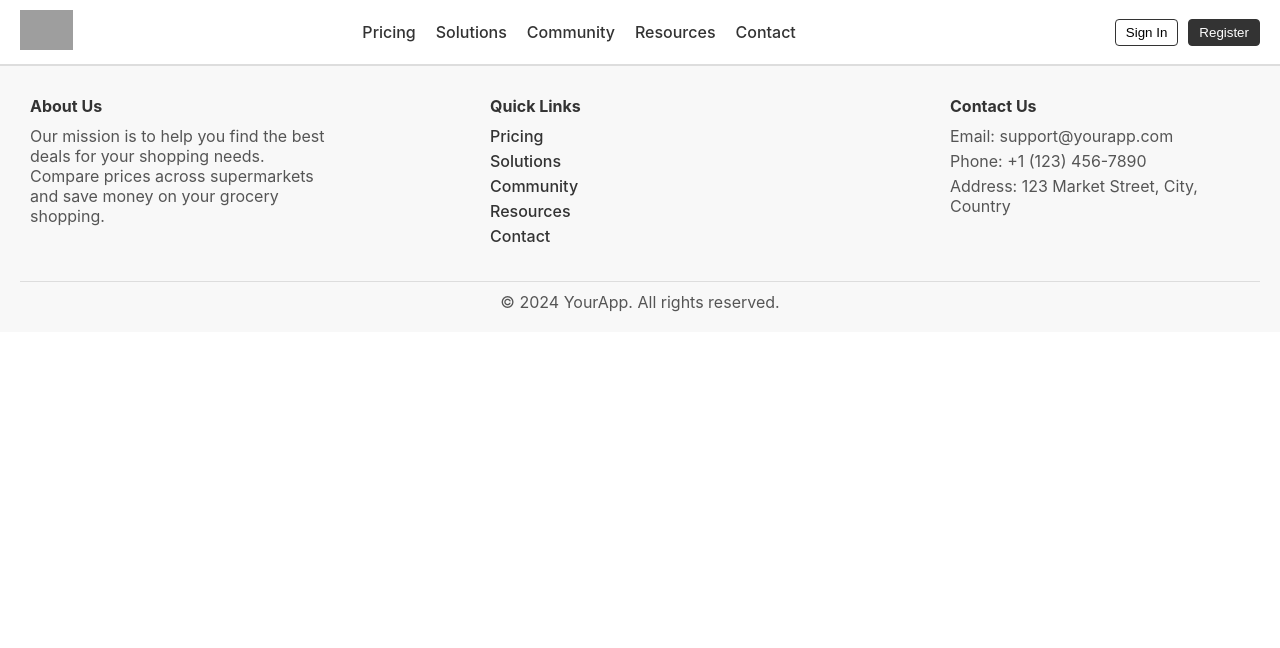
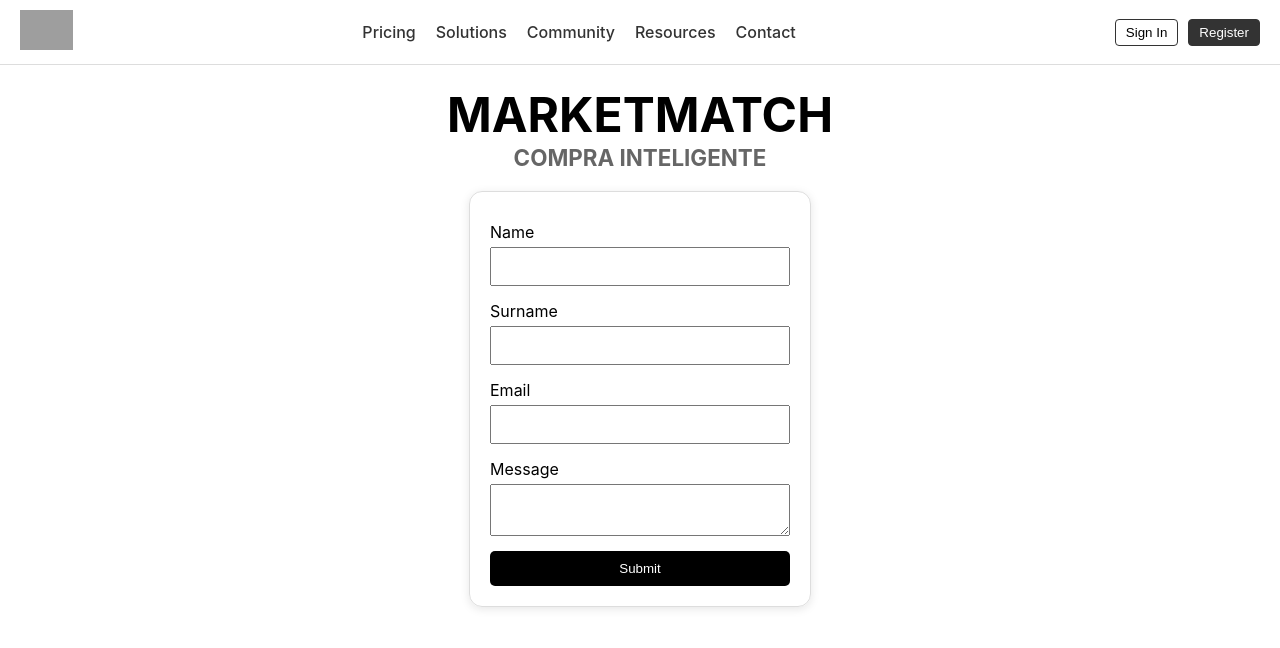
Before and after one commit to thiagonasmto/marketmatch, a React (Create React App) app: page /contact in a window 1280 px wide. Shown: the top 648 px of the page. Built offline with nearby package versions, Linux system fonts and the light colour scheme; grey boxes are pictures that could not be loaded; the HTML template or start-up script is replaced by a standard one.

Commit message:
Adição de novas telas

```diff
--- a/package.json
+++ b/package.json
@@ -8,7 +8,8 @@
     "@testing-library/user-event": "^13.5.0",
     "react": "^18.2.0",
     "react-dom": "^18.2.0",
-    "react-scripts": "5.0.1",
+    "react-router-dom": "^6.26.0",
+    "react-scripts": "^5.0.1",
     "web-vitals": "^2.1.4"
   },
   "scripts": {
--- a/src/App.js
+++ b/src/App.js
@@ -1,12 +1,20 @@
+import React from 'react';
+import { BrowserRouter as Router, Route, Routes } from 'react-router-dom';
+import Home from './telas/Home'; // Verifique o caminho
+import ContactPage from './telas/ContactPage';
+import MatchPage from './telas/MatchPage';
 import './App.css';
-import React from 'react';
-import Home from './telas/Home'
-import Itens from './telas/Itens'
 
-function App() {
-  return (
-    <Home />
-  );
-}
+const App = () => (
+  <Router>
+    <Routes>
+      <Route path="/" element={<Home />} />
+      <Route path="/contact" element={<ContactPage />} />
+      <Route path="/match" element={<MatchPage />} />
+      {/* Opcional: Rota para 404 */}
+      <Route path="*" element={<h1>404 Not Found</h1>} />
+    </Routes>
+  </Router>
+);
 
 export default App;
--- /dev/null
+++ b/src/telas/ContactPage.css
@@ -0,0 +1,55 @@
+.contact-page {
+  display: flex;
+  flex-direction: column;
+  align-items: center;
+  justify-content: center;
+}
+
+.contact-page main {
+  display: flex;
+  flex-direction: column;
+  align-items: center;
+}
+
+.contact-page h1 {
+  font-size: 3em;
+  margin-top: 20px;
+}
+
+.contact-page h2 {
+  font-size: 1.4em;
+  margin-bottom: 20px;
+  color: #666;
+
+}
+
+.contact-page form {
+  display: flex;
+  flex-direction: column;
+  align-items: left;
+  border: 1px solid #ddd;
+  border-radius: 13px;
+  padding: 20px;
+  box-shadow: 0 2px 10px rgba(0, 0, 0, 0.1);
+}
+
+.contact-page form label {
+  margin-top: 10px;
+}
+
+.contact-page form input,
+.contact-page form textarea {
+  margin: 5px 0;
+  padding: 10px;
+  width: 300px;
+}
+
+.contact-page form button {
+  margin-top: 10px;
+  padding: 10px 100px;
+  background-color: black;
+  color: white;
+  border: none;
+  cursor: pointer;
+  border-radius: 5px;
+}
--- /dev/null
+++ b/src/telas/ContactPage.jsx
@@ -0,0 +1,26 @@
+import React from 'react';
+import Header from '../componentes/Header';
+import './ContactPage.css';
+
+const ContactPage = () => (
+  <div className="contact-page">
+    <Header />
+    <main>
+      <h1>MARKETMATCH</h1>
+      <h2>COMPRA INTELIGENTE</h2>
+      <form>
+        <label>Name</label>
+        <input type="text" name="name" />
+        <label>Surname</label>
+        <input type="text" name="surname" />
+        <label>Email</label>
+        <input type="email" name="email" />
+        <label>Message</label>
+        <textarea name="message" />
+        <button type="submit">Submit</button>
+      </form>
+    </main>
+  </div>
+);
+
+export default ContactPage;
--- a/src/telas/Itens.css
+++ /dev/null
@@ -1,24 +0,0 @@
-.containerItens {
-    display: flex;
-    flex-direction: column;
-    align-items: center;
-}
-
-.containerResultados {
-    display: flex;
-    justify-content: center;
-    width: 100%;
-    gap: 20px;
-    margin: 20px 0px;
-}
-
-.resultados {
-    display: flex;
-    flex-direction: column;
-    width: 50%;
-}
-
-.resultados-itens {
-    display: flex;
-    flex-wrap: wrap;
-}
--- a/src/telas/Itens.jsx
+++ /dev/null
@@ -1,87 +0,0 @@
-import React, {useState} from "react";
-import './Itens.css'
-import Item from '../componentes/Item';
-import Header from "../componentes/Header";
-import Footer from "../componentes/Footer";
-import SearchHeader from "../componentes/SearchHeade";
-import Sidebar from "../componentes/Sidebar";
-import FilterSidebar from "../componentes/FilterSidebar"
-
-import kitkat from '../img/kitkat.png';
-import BBgaroto from '../img/BBgaroto.png';
-import BarraLacta from '../img/BarraLacta.png';
-import Doritos from '../img/Doritos.png';
-
-function Itens () {
-    const [selectedItems, setSelectedItems] = useState([]);
-
-    const handleSelectItem = (item) => {
-        setSelectedItems(prevItems => [...prevItems, item]);
-    };
-
-    const itens = [
-        {
-            id: 1,
-            image: kitkat,
-            name: 'Chocolate kit kat ao leite nestlé - 41,5g',
-            price: 2.99
-        },
-        {
-            id: 2,
-            image: BBgaroto,
-            name: 'Caixa de bombom garoto 250g',
-            price: 11.99
-        },
-        {
-            id: 3,
-            image: BarraLacta,
-            name: 'Barra de chocolate ao leite 80g',
-            price: 5.99
-        },
-        {
-            id: 4,
-            image: Doritos,
-            name: 'Salgadinho doritos queijo nacho 75g',
-            price: 9.99
-        },
-        {
-            id: 5,
-            image: BBgaroto,
-            name: 'Caixa de bombom garoto 250g',
-            price: 11.99
-        },
-        {
-            id: 6,
-            image: BarraLacta,
-            name: 'Barra de chocolate ao leite 80g',
-            price: 5.99
-        },
-        {
-            id: 7,
-            image: Doritos,
-            name: 'Salgadinho doritos queijo nacho 75g',
-            price: 9.99
-        },
-    ]
-
-    return (
-        <div className="containerItens">
-            <Header />
-            <div className="containerResultados">
-                <FilterSidebar />
-                <div className="resultados">
-                    <SearchHeader />
-                    <div className="resultados-itens">
-                        {itens.map(item => (
-                            <Item key={item.id} item={item} onSelectItem={handleSelectItem} />
-                        ))}
-                    </div>
-                </div>
-                <Sidebar selectedItems={selectedItems} />
-            </div>
-            <Footer />
-        </div>
-    );
-}
-
-export default Itens;
--- /dev/null
+++ b/src/telas/MatchPage.css
@@ -0,0 +1,18 @@
+/* src/pages/MatchPage.css */
+.match-page main {
+  text-align: center;
+  margin-top: 180px;
+}
+
+.match-page h1 {
+  font-size: 3.5em; /* Ajuste o tamanho conforme necessário */
+  color: #000; /* Preto */
+  margin-bottom: 0; /* Sem margem inferior */
+}
+
+.match-page h2 {
+  font-size: 1.5em; /* Ajuste o tamanho conforme necessário */
+  color: #666; /* Cinza claro */
+  margin-top: 0px; /* Pequena margem superior */
+  margin-bottom: 130px; /* Espaço abaixo do título */
+}
--- /dev/null
+++ b/src/telas/MatchPage.jsx
@@ -0,0 +1,17 @@
+import React from 'react';
+import Header from '../componentes/Header';
+import Footer from '../componentes/Footer';
+import './MatchPage.css';
+
+const MatchPage = () => (
+  <div className="match-page">
+    <Header />
+    <main>
+      <h1>SEU MATCH FOI COM</h1>
+      <h2>MARKETMATCH</h2>
+    </main>
+    <Footer />
+  </div>
+);
+
+export default MatchPage;
```
Also changed, not shown: src/telas/Home.jsx (+6 -5 lines), 2 other files (tests, documents, lock files or other folders).
